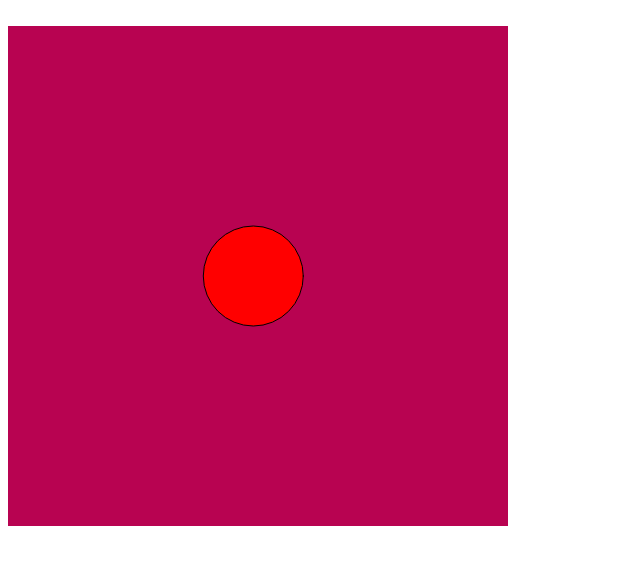
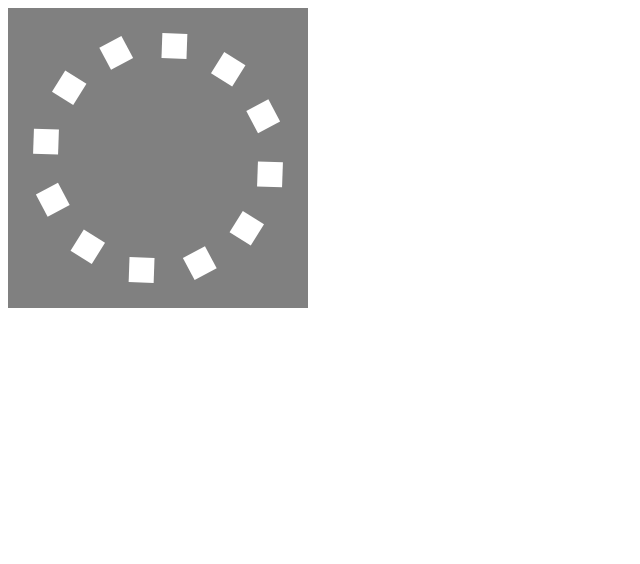
Before and after one commit to mushtaq/drawings, a website built with webpack: page src/index.html in a window 1280 px wide. Shown: the whole page, without its empty margins (0-640 px from the left). Built offline with nearby package versions, Linux system fonts and the light colour scheme.

Commit message:
paper version of animation

```diff
--- /dev/null
+++ b/src/Utils.ts
@@ -0,0 +1,16 @@
+export default class Utils {
+  static* range(start: number, end: number, step = 1) {
+    if (end === undefined) [end, start] = [start, 0]
+    for (let n = start; n < end; n += step) yield n
+  }
+
+  static rangeArray(start: number, end: number, step = 1) {
+    return Array.from(this.range(start, end, step))
+  }
+}
+
+export type FrameEvent = {
+  count: number
+  delta: number
+  time: number
+}
--- a/src/index.html
+++ b/src/index.html
@@ -8,6 +8,6 @@
 </head>
 <body>
 <canvas id="myCanvas" resize="true" height="0" width="0"></canvas>
-<img width="237" height="406" id="motif" style="display: none;" src="paper-mod/motif-1.png" alt="something">
+<img width="237" height="406" id="motif" style="display: none;" src="src/motif-1.png" alt="something">
 </body>
 </html>
--- a/src/index.ts
+++ b/src/index.ts
@@ -1,8 +1,5 @@
-import p5 from 'p5'
-import { paperSketch } from 'paper-mod'
-import { sketch } from 'p5-mod'
+import { runP5 } from 'p5-mod'
+import { runPaper } from 'paper-mod'
 
-const runP5 = () => new p5(sketch)
-const runPaper = () => (window.onload = () => paperSketch())
-
-runP5()
+// runP5()
+runPaper()
--- /dev/null
+++ b/src/p5-mod/geom.ts
@@ -0,0 +1,22 @@
+import p5 from 'p5'
+import { Color } from 'p5'
+
+export const geom = (p: p5) => {
+  let t = 0
+
+  p.setup = () => {
+    p.createCanvas(600, 600)
+  }
+
+  p.draw = () => {
+    p.background(p.color('grey'))
+      .translate(p.width / 2, p.height / 2)
+      .rotate(p.radians(t))
+
+    for (let i in Array.from(Array(12).keys())) {
+      p.rect(200, 0, 50, 50).rotate(p.radians(360 / 12))
+    }
+
+    t += 1
+  }
+}
--- a/src/p5-mod/index.ts
+++ b/src/p5-mod/index.ts
@@ -1,31 +1,8 @@
 import p5 from 'p5'
-import { Color } from 'p5'
+import { sketch } from './sketch'
+import { geom } from './geom'
 
-export const sketch = (p: p5) => {
-  let backgroundColor: Color
-  let x = 0
-  let y = 0
-
-  const width = 500
-  const height = 500
-
-  p.setup = () => {
-    p.createCanvas(width, height)
-    backgroundColor = p.color(p.random(255), p.random(255), p.random(255))
-
-    x = p.random(width)
-    y = height / 2
-  }
-
-  p.draw = () => {
-    p.background(backgroundColor)
-    p.fill(p.color(255, 0, 0))
-    p.ellipse(x, y, 100, 100)
-
-    x = (x + 1) % width
-  }
-
-  p.mousePressed = () => {
-    backgroundColor = p.color(p.random(255), p.random(255), p.random(255))
-  }
+export const runP5 = () => {
+  // new p5(sketch)
+  new p5(geom)
 }
--- /dev/null
+++ b/src/p5-mod/sketch.ts
@@ -0,0 +1,31 @@
+import p5 from 'p5'
+import { Color } from 'p5'
+
+export const sketch = (p: p5) => {
+  let backgroundColor: Color
+  let x = 0
+  let y = 0
+
+  const width = 500
+  const height = 500
+
+  p.setup = () => {
+    p.createCanvas(width, height)
+    backgroundColor = p.color(p.random(255), p.random(255), p.random(255))
+
+    x = p.random(width)
+    y = height / 2
+  }
+
+  p.draw = () => {
+    p.background(backgroundColor)
+    p.fill(p.color(255, 0, 0))
+    p.ellipse(x, y, 100, 100)
+
+    x = (x + 1) % width
+  }
+
+  p.mousePressed = () => {
+    backgroundColor = p.color(p.random(255), p.random(255), p.random(255))
+  }
+}
--- a/src/paper-mod/index.ts
+++ b/src/paper-mod/index.ts
@@ -1,43 +1,4 @@
-import paper from 'paper'
-import { Path, Point, Group, Raster, Size } from 'paper'
+import { paperSketch } from './paperSketch'
+import { paperGeom } from './paperGeom'
 
-export const paperSketch = () => {
-  const canvas = <HTMLCanvasElement>document.getElementById('myCanvas')
-  canvas.height = 1000
-  canvas.width = 1000
-  paper.setup(canvas)
-
-  const motif = new Raster('src/motif-1.png')
-  motif.position = paper.view.center
-  motif.scale(0.3)
-
-  const triangle = new Path()
-  triangle.add(motif.bounds.topLeft)
-  triangle.add(motif.bounds.topRight)
-  triangle.add(motif.bounds.bottomRight)
-  triangle.closePath()
-  triangle.clipMask = true
-
-  let g = new Group([motif, triangle])
-  let mirroredT = <paper.Group>g.clone()
-  mirroredT.scale(1, -1)
-  mirroredT.rotate(120)
-  let diamond = new Group([g, mirroredT])
-
-  let hexagon = new Group([diamond])
-
-  for (let i in Array.from(Array(6).keys())) {
-    let d = <paper.Group>diamond.clone()
-    d.rotate(60 * +i, motif.bounds.bottomRight)
-    hexagon.addChild(d)
-  }
-
-  let h2 = <paper.Group>hexagon.clone()
-  let point = new Point(0, -motif.bounds.height * 2)
-  h2.translate(point)
-
-  for (let i in Array.from(Array(6).keys())) {
-    let d = <paper.Group>h2.clone()
-    d.rotate(60 * +i, hexagon.position)
-  }
-}
+export const runPaper = () => (window.onload = () => paperGeom())
--- /dev/null
+++ b/src/paper-mod/paperGeom.ts
@@ -0,0 +1,29 @@
+import paper from 'paper'
+import { Path, Point, Size, Color } from 'paper'
+import Utils from 'Utils'
+
+const setup = () => {
+  const canvas = <HTMLCanvasElement>document.getElementById('myCanvas')
+  canvas.height = 300
+  canvas.width = 300
+  paper.setup(canvas)
+}
+
+export const paperGeom = () => {
+  setup()
+
+  let center = paper.view.center
+  let r = new Path.Circle(center, 300)
+  r.fillColor = new Color('grey')
+
+  let rectCenter = center.add(new Point(100, 0))
+  let rect = new Path.Rectangle(rectCenter, new Size(25, 25))
+  rect.fillColor = new Color('white')
+  rect.onFrame = () => rect.rotate(1, center)
+
+  Utils.rangeArray(1, 12).forEach(i => {
+    let item = <paper.Path.Rectangle>rect.clone()
+    item.rotate((360 / 12) * i, center)
+    item.onFrame = () => item.rotate(1, center)
+  })
+}
--- /dev/null
+++ b/src/paper-mod/paperSketch.ts
@@ -0,0 +1,43 @@
+import paper from 'paper'
+import { Path, Point, Group, Raster, Size } from 'paper'
+
+export const paperSketch = () => {
+  const canvas = <HTMLCanvasElement>document.getElementById('myCanvas')
+  canvas.height = 1000
+  canvas.width = 1000
+  paper.setup(canvas)
+
+  const motif = new Raster('src/motif-1.png')
+  motif.position = paper.view.center
+  motif.scale(0.3)
+
+  const triangle = new Path()
+  triangle.add(motif.bounds.topLeft)
+  triangle.add(motif.bounds.topRight)
+  triangle.add(motif.bounds.bottomRight)
+  triangle.closePath()
+  triangle.clipMask = true
+
+  let g = new Group([motif, triangle])
+  let mirroredT = <paper.Group>g.clone()
+  mirroredT.scale(1, -1)
+  mirroredT.rotate(120)
+  let diamond = new Group([g, mirroredT])
+
+  let hexagon = new Group([diamond])
+
+  for (let i in Array.from(Array(6).keys())) {
+    let d = <paper.Group>diamond.clone()
+    d.rotate(60 * +i, motif.bounds.bottomRight)
+    hexagon.addChild(d)
+  }
+
+  let h2 = <paper.Group>hexagon.clone()
+  let point = new Point(0, -motif.bounds.height * 2)
+  h2.translate(point)
+
+  for (let i in Array.from(Array(6).keys())) {
+    let d = <paper.Group>h2.clone()
+    d.rotate(60 * +i, hexagon.position)
+  }
+}
```
Also changed, not shown: src/motif-1.png (renamed from src/paper-mod/motif-1.png).
